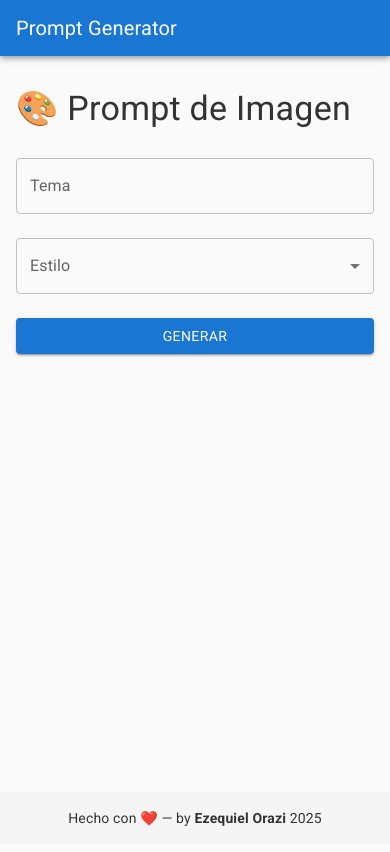
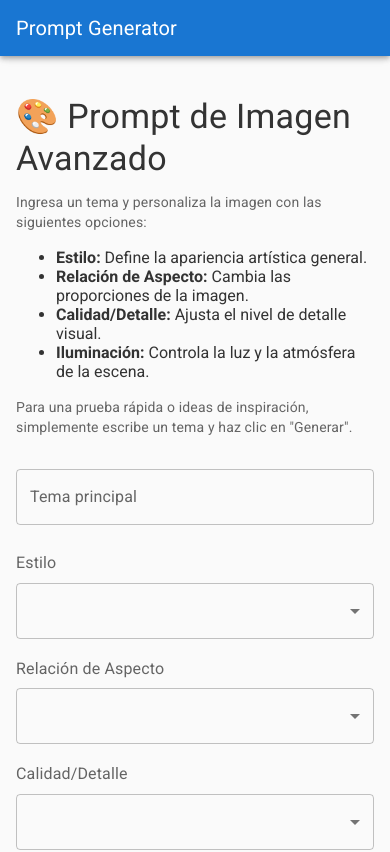
Before and after one commit to Ezzeorazi/prompt-generator-v2, a React (Vite) app: page /imagen in a window 390 px wide. Shown: the top 852 px of the page. Built offline with nearby package versions, Linux system fonts and the light colour scheme; some icons are missing.

Commit message:
Mejoras varias

```diff
--- a/src/App.jsx
+++ b/src/App.jsx
@@ -5,9 +5,12 @@ import Texto from './pages/Texto';
 import Codigo from './pages/Codigo';
 import Navbar from './components/Navbar';
 import Footer from './components/Footer';
-import { Box } from '@mui/material';
+import { Box, useMediaQuery, useTheme } from '@mui/material';
 
 export default function App() {
+    const theme = useTheme();
+    const isMobile = useMediaQuery(theme.breakpoints.down('sm'));
+
     return (
         <Box
             sx={{
@@ -18,8 +21,8 @@ export default function App() {
         >
             <Navbar />
 
-      {/* Contenedor del contenido principal */}
-      <Box sx={{ flex: 1 }}>
+            {/* Contenedor del contenido principal con padding superior en móvil */}
+            <Box sx={{ flex: 1, paddingTop: isMobile ? '64px' : '0' }}>
                 <Routes>
                     <Route path="/" element={<Home />} />
                     <Route path="/imagen" element={<Imagen />} />
--- a/src/components/Navbar.jsx
+++ b/src/components/Navbar.jsx
@@ -1,7 +1,7 @@
-import { useState } from 'react';
+import { useState, useEffect } from 'react';
 import {
     AppBar, Toolbar, Typography, IconButton, Drawer,
-  List, ListItem, ListItemButton, ListItemText, Box
+    List, ListItem, ListItemButton, ListItemText, Box, useMediaQuery, useTheme, Button
 } from '@mui/material';
 import MenuIcon from '@mui/icons-material/Menu';
 import { Link } from 'react-router-dom';
@@ -16,6 +16,8 @@ const sections = [
 
 function Navbar() {
     const [open, setOpen] = useState(false);
+    const theme = useTheme();
+    const isMobile = useMediaQuery(theme.breakpoints.down('sm')); // Define el breakpoint para móvil
 
     const toggleDrawer = (state) => () => {
         setOpen(state);
@@ -23,15 +25,25 @@ function Navbar() {
 
     return (
         <>
-      <AppBar position="static">
+            <AppBar position={isMobile ? "fixed" : "static"}> {/* Fija la AppBar en móvil */}
                 <Toolbar sx={{ display: 'flex', justifyContent: 'space-between' }}>
                     <Typography variant="h6" component={Link} to="/" sx={{ textDecoration: 'none', color: 'inherit' }}>
                         Prompt Generator
                     </Typography>
 
+                    {isMobile ? (
                         <IconButton color="inherit" edge="end" onClick={toggleDrawer(true)}>
                             <MenuIcon />
                         </IconButton>
+                    ) : (
+                        <Box sx={{ display: 'flex', gap: 2 }}>
+                            {sections.map(({ label, path }) => (
+                                <Button key={path} component={Link} to={path} color="inherit">
+                                    {label}
+                                </Button>
+                            ))}
+                        </Box>
+                    )}
                 </Toolbar>
             </AppBar>
 
--- a/src/pages/Codigo.jsx
+++ b/src/pages/Codigo.jsx
@@ -1,20 +1,31 @@
 import { useState } from 'react';
 import {
   Container, Typography, Box, TextField,
-  Select, MenuItem, Button, FormControl, InputLabel,
-  Snackbar, Alert
+  Select, MenuItem, Button, FormControl,
+  Snackbar, Alert, Paper, InputLabel
 } from '@mui/material';
 
-const lenguajes = ['JavaScript', 'Python', 'HTML', 'CSS', 'SQL', 'Java', 'C++', 'React'];
+const lenguajes = ['JavaScript', 'Python', 'HTML', 'CSS', 'SQL', 'Java', 'C++', 'React', 'TypeScript', 'PHP', 'C#', 'Ruby', 'Go', 'Swift', 'Kotlin'];
+const niveles = ['principiante', 'intermedio', 'avanzado'];
+const formatos = ['función', 'clase', 'script', 'componente', 'algoritmo', 'ejemplo completo'];
+const propositos = ['resolver un problema específico', 'mostrar un concepto', 'ejemplo práctico', 'optimizar código existente', 'traducir código'];
 
 export default function Codigo() {
-  const [tema, setTema] = useState('');
+  const [problema, setProblema] = useState('');
   const [lenguaje, setLenguaje] = useState('');
+  const [nivel, setNivel] = useState('');
+  const [formato, setFormato] = useState('');
+  const [proposito, setProposito] = useState('');
   const [prompt, setPrompt] = useState('');
   const [copiado, setCopiado] = useState(false);
 
   const generarPrompt = () => {
-    const p = `Mostrame un ejemplo en ${lenguaje || 'cualquier lenguaje'} que resuelva: "${tema}"`;
+    let p = `Mostrame un ejemplo de código`;
+    if (formato) p += ` como ${formato}`;
+    if (nivel) p += ` para un programador ${nivel}`;
+    if (lenguaje) p += ` en ${lenguaje}`;
+    if (proposito) p += ` para ${proposito}`;
+    p += ` que resuelva: "${problema}"`;
     setPrompt(p);
   };
 
@@ -25,18 +36,27 @@ export default function Codigo() {
 
   return (
     <Container maxWidth="sm" sx={{ py: 4 }}>
-      <Typography variant="h4" gutterBottom>💻 Prompt de Código</Typography>
+      <Typography variant="h4" gutterBottom>💻 Prompt de Código Avanzado</Typography>
+
+      <Typography variant="body2" color="textSecondary" mb={2}>
+        Describe el problema o la idea de código que necesitas.
+        Puedes especificar el lenguaje, el nivel de experiencia del programador al que va dirigido,
+        el formato del código y el propósito del mismo para obtener un prompt más preciso.
+      </Typography>
 
       <TextField
         fullWidth
-        label="Problema o Idea"
+        label="Problema o Idea de Código"
         margin="normal"
-        value={tema}
-        onChange={(e) => setTema(e.target.value)}
+        value={problema}
+        onChange={(e) => setProblema(e.target.value)}
       />
 
-      <FormControl fullWidth margin="normal">
-        <InputLabel>Lenguaje</InputLabel>
+      <Box mt={2}>
+        <Typography variant="subtitle1" color="textSecondary" gutterBottom>
+          Lenguaje de Programación
+        </Typography>
+        <FormControl fullWidth>
           <Select value={lenguaje} onChange={(e) => setLenguaje(e.target.value)}>
             <MenuItem value="">-- Cualquiera --</MenuItem>
             {lenguajes.map((e) => (
@@ -44,16 +64,66 @@ export default function Codigo() {
             ))}
           </Select>
         </FormControl>
+      </Box>
+
+      <Box mt={2}>
+        <Typography variant="subtitle1" color="textSecondary" gutterBottom>
+          Nivel de Experiencia
+        </Typography>
+        <FormControl fullWidth>
+          <Select value={nivel} onChange={(e) => setNivel(e.target.value)}>
+            <MenuItem value="">-- Cualquiera --</MenuItem>
+            {niveles.map((e) => (
+              <MenuItem key={e} value={e}>{e}</MenuItem>
+            ))}
+          </Select>
+        </FormControl>
+      </Box>
+
+      <Box mt={2}>
+        <Typography variant="subtitle1" color="textSecondary" gutterBottom>
+          Formato del Código
+        </Typography>
+        <FormControl fullWidth>
+          <Select value={formato} onChange={(e) => setFormato(e.target.value)}>
+            <MenuItem value="">-- Cualquiera --</MenuItem>
+            {formatos.map((e) => (
+              <MenuItem key={e} value={e}>{e}</MenuItem>
+            ))}
+          </Select>
+        </FormControl>
+      </Box>
+
+      <Box mt={2}>
+        <Typography variant="subtitle1" color="textSecondary" gutterBottom>
+          Propósito del Código
+        </Typography>
+        <FormControl fullWidth>
+          <Select value={proposito} onChange={(e) => setProposito(e.target.value)}>
+            <MenuItem value="">-- Cualquiera --</MenuItem>
+            {propositos.map((e) => (
+              <MenuItem key={e} value={e}>{e}</MenuItem>
+            ))}
+          </Select>
+        </FormControl>
+      </Box>
 
       <Button variant="contained" color="primary" fullWidth sx={{ mt: 2 }} onClick={generarPrompt}>
-        Generar
+        Generar Prompt
       </Button>
 
       {prompt && (
         <Box mt={4}>
-          <Typography variant="h6">Prompt generado:</Typography>
-          <Typography variant="body1" sx={{ my: 2 }}>{prompt}</Typography>
+          <Paper sx={{ backgroundColor: '#f0f0f0', p: 2, mb: 1 }}>
+            <Typography variant="body1" sx={{ fontStyle: 'italic', color: '#555' }}>
+              {prompt}
+            </Typography>
+          </Paper>
+
           <Button variant="outlined" onClick={copiar}>📋 Copiar</Button>
+          <Typography variant="body2" color="textSecondary" sx={{ fontStyle: 'italic', mt: 2 }}>
+            Copia el prompt de arriba y pégalo en tu IA de generación de código preferida (por ejemplo, ChatGPT, Copilot, etc.).
+          </Typography>
         </Box>
       )}
 
--- a/src/pages/Home.jsx
+++ b/src/pages/Home.jsx
@@ -5,6 +5,11 @@ export default function Home() {
   return (
     <Container maxWidth="md" sx={{ py: 4 }}>
       <Typography variant="h3" gutterBottom>Bienvenido/a al Generador de Prompts 🤖</Typography>
+
+      <Typography variant="body1" sx={{ mb: 3 }}>
+      Los prompts son las instrucciones o preguntas que le das a un modelo de inteligencia artificial(IA)
+      para obtener una respuesta especìfica. Piensa en ellos como la llave que desbloque el potencial creativo y funcional de IA.
+      </Typography>
 
       <Typography variant="body1" sx={{ mb: 3 }}>
         Esta app te ayuda a crear prompts personalizados para generar <strong>imágenes</strong>, <strong>textos</strong> o <strong>código</strong>.
--- a/src/pages/Imagen.jsx
+++ b/src/pages/Imagen.jsx
@@ -1,8 +1,8 @@
 import { useState } from 'react';
 import {
   Container, Typography, Box, TextField,
-  Select, MenuItem, Button, FormControl, InputLabel,
-  Snackbar, Alert
+  Select, MenuItem, Button, FormControl,
+  Snackbar, Alert, Paper
 } from '@mui/material';
 
 const estilosImagen = [
@@ -11,36 +11,73 @@ const estilosImagen = [
   'pop art', 'doodle', 'low poly', 'noir', 'arte abstracto', 'fantasía épica',
 ];
 
+const relacionesAspecto = ['1:1', '16:9', '9:16', '4:3'];
+const calidadesImagen = ['baja', 'media', 'alta', 'detallada'];
+const iluminaciones = ['luz natural', 'luz de estudio', 'neón', 'atmosférica', 'dramática'];
+
 export default function Imagen() {
   const [tema, setTema] = useState('');
   const [estilo, setEstilo] = useState('');
+  const [aspecto, setAspecto] = useState('');
+  const [calidad, setCalidad] = useState('');
+  const [iluminacion, setIluminacion] = useState('');
   const [prompt, setPrompt] = useState('');
-  const [copiado, setCopiado] = useState(false); // <- Snackbar state
+  const [copiado, setCopiado] = useState(false);
 
   const generarPrompt = () => {
-    const p = `Generá una imagen en estilo ${estilo || 'libre'} que represente: "${tema}"`;
+    let p = `Generá una imagen`;
+    if (estilo) p += ` en estilo ${estilo}`;
+    if (aspecto) p += ` con relación de aspecto ${aspecto}`;
+    if (calidad) p += ` con calidad ${calidad}`;
+    if (iluminacion) p += ` con iluminación ${iluminacion}`;
+    p += ` que represente: "${tema}"`;
     setPrompt(p);
   };
 
   const copiar = () => {
     navigator.clipboard.writeText(prompt);
-    setCopiado(true); // Mostrar snackbar
+    setCopiado(true);
   };
 
   return (
     <Container maxWidth="sm" sx={{ py: 4 }}>
-      <Typography variant="h4" gutterBottom>🎨 Prompt de Imagen</Typography>
+      <Typography variant="h4" gutterBottom>🎨 Prompt de Imagen Avanzado</Typography>
+
+      <Typography variant="body2" color="textSecondary" mb={1}>
+        Ingresa un tema y personaliza la imagen con las siguientes opciones:
+      </Typography>
+      <ul>
+        <li>
+          <strong>Estilo:</strong> Define la apariencia artística general.
+        </li>
+        <li>
+          <strong>Relación de Aspecto:</strong> Cambia las proporciones de la imagen.
+        </li>
+        <li>
+          <strong>Calidad/Detalle:</strong> Ajusta el nivel de detalle visual.
+        </li>
+        <li>
+          <strong>Iluminación:</strong> Controla la luz y la atmósfera de la escena.
+        </li>
+      </ul>
+      <Typography variant="body2" color="textSecondary" mb={2} mt={1}>
+        Para una prueba rápida o ideas de inspiración, simplemente escribe un tema y haz clic en "Generar".
+      </Typography>
 
       <TextField
         fullWidth
-        label="Tema"
+        label="Tema principal"
         margin="normal"
         value={tema}
         onChange={(e) => setTema(e.target.value)}
       />
 
-      <FormControl fullWidth margin="normal">
-        <InputLabel>Estilo</InputLabel>
+      {/* ... (Los componentes Box y FormControl para los Select) ... */}
+      <Box mt={2}>
+        <Typography variant="subtitle1" color="textSecondary" gutterBottom>
+          Estilo
+        </Typography>
+        <FormControl fullWidth>
           <Select value={estilo} onChange={(e) => setEstilo(e.target.value)}>
             <MenuItem value="">-- Cualquiera --</MenuItem>
             {estilosImagen.map((e) => (
@@ -48,6 +85,49 @@ export default function Imagen() {
             ))}
           </Select>
         </FormControl>
+      </Box>
+
+      <Box mt={2}>
+        <Typography variant="subtitle1" color="textSecondary" gutterBottom>
+          Relación de Aspecto
+        </Typography>
+        <FormControl fullWidth>
+          <Select value={aspecto} onChange={(e) => setAspecto(e.target.value)}>
+            <MenuItem value="">-- Predeterminado --</MenuItem>
+            {relacionesAspecto.map((e) => (
+              <MenuItem key={e} value={e}>{e}</MenuItem>
+            ))}
+          </Select>
+        </FormControl>
+      </Box>
+
+      <Box mt={2}>
+        <Typography variant="subtitle1" color="textSecondary" gutterBottom>
+          Calidad/Detalle
+        </Typography>
+        <FormControl fullWidth>
+          <Select value={calidad} onChange={(e) => setCalidad(e.target.value)}>
+            <MenuItem value="">-- Predeterminado --</MenuItem>
+            {calidadesImagen.map((e) => (
+              <MenuItem key={e} value={e}>{e}</MenuItem>
+            ))}
+          </Select>
+        </FormControl>
+      </Box>
+
+      <Box mt={2}>
+        <Typography variant="subtitle1" color="textSecondary" gutterBottom>
+          Iluminación
+        </Typography>
+        <FormControl fullWidth>
+          <Select value={iluminacion} onChange={(e) => setIluminacion(e.target.value)}>
+            <MenuItem value="">-- Predeterminado --</MenuItem>
+            {iluminaciones.map((e) => (
+              <MenuItem key={e} value={e}>{e}</MenuItem>
+            ))}
+          </Select>
+        </FormControl>
+      </Box>
 
       <Button variant="contained" color="primary" fullWidth sx={{ mt: 2 }} onClick={generarPrompt}>
         Generar
@@ -55,13 +135,18 @@ export default function Imagen() {
 
       {prompt && (
         <Box mt={4}>
-          <Typography variant="h6">Prompt generado:</Typography>
-          <Typography variant="body1" sx={{ my: 2 }}>{prompt}</Typography>
+          <Paper sx={{ backgroundColor: '#f0f0f0', p: 2, mb: 1 }}>
+            <Typography variant="body1" sx={{ fontStyle: 'italic', color: '#555' }}>
+              {prompt}
+            </Typography>
+          </Paper>
           <Button variant="outlined" onClick={copiar}>📋 Copiar</Button>
+          <Typography variant="body2" color="textSecondary" sx={{ fontStyle: 'italic', mt: 2 }}>
+            Copia el prompt de arriba y pégalo en tu IA de generación de imágenes preferida (por ejemplo, DALL-E, Midjourney, Stable Diffusion, etc.).
+          </Typography>
         </Box>
       )}
 
-      {/* Snackbar */}
       <Snackbar
         open={copiado}
         autoHideDuration={2000}
--- a/src/pages/Texto.jsx
+++ b/src/pages/Texto.jsx
@@ -1,8 +1,8 @@
 import { useState } from 'react';
 import {
   Container, Typography, Box, TextField,
-  Select, MenuItem, Button, FormControl, InputLabel,
-  Snackbar, Alert
+  Select, MenuItem, Button, FormControl,
+  Snackbar, Alert, Paper
 } from '@mui/material';
 
 const estilosTexto = [
@@ -15,9 +15,13 @@ export default function Texto() {
   const [estilo, setEstilo] = useState('');
   const [prompt, setPrompt] = useState('');
   const [copiado, setCopiado] = useState(false);
+  const [maxCaracteres, setMaxCaracteres] = useState('');
 
   const generarPrompt = () => {
-    const p = `Escribí un texto ${estilo || 'neutro'} sobre: "${tema}"`;
+    let p = `Escribí un texto ${estilo || 'neutro'} sobre: "${tema}"`;
+    if (maxCaracteres) {
+      p += ` con un máximo de ${maxCaracteres} caracteres.`;
+    }
     setPrompt(p);
   };
 
@@ -28,18 +32,27 @@ export default function Texto() {
 
   return (
     <Container maxWidth="sm" sx={{ py: 4 }}>
-      <Typography variant="h4" gutterBottom>📝 Prompt de Texto</Typography>
+      <Typography variant="h4" gutterBottom>📝 Prompt de Texto Avanzado</Typography>
+
+      <Typography variant="body2" color="textSecondary" mb={2}>
+        Ingresa un tema y selecciona un estilo para generar un prompt de texto avanzado.
+        Este prompt puede ser utilizado en modelos de lenguaje como ChatGPT para obtener textos creativos y específicos.
+        Opcionalmente, puedes especificar una cantidad máxima de caracteres deseada para el texto generado.
+      </Typography>
 
       <TextField
         fullWidth
-        label="Tema"
+        label="Tema principal del texto"
         margin="normal"
         value={tema}
         onChange={(e) => setTema(e.target.value)}
       />
 
-      <FormControl fullWidth margin="normal">
-        <InputLabel>Estilo</InputLabel>
+      <Box mt={2}>
+        <Typography variant="subtitle1" color="textSecondary" gutterBottom>
+          Estilo del texto
+        </Typography>
+        <FormControl fullWidth>
           <Select value={estilo} onChange={(e) => setEstilo(e.target.value)}>
             <MenuItem value="">-- Cualquiera --</MenuItem>
             {estilosTexto.map((e) => (
@@ -47,16 +60,33 @@ export default function Texto() {
             ))}
           </Select>
         </FormControl>
+      </Box>
+
+      <TextField
+        fullWidth
+        label="Máximo de caracteres (opcional)"
+        margin="normal"
+        type="number"
+        value={maxCaracteres}
+        onChange={(e) => setMaxCaracteres(e.target.value)}
+        helperText="Especifica la longitud máxima aproximada del texto."
+      />
 
       <Button variant="contained" color="primary" fullWidth sx={{ mt: 2 }} onClick={generarPrompt}>
-        Generar
+        Generar Prompt
       </Button>
 
       {prompt && (
         <Box mt={4}>
-          <Typography variant="h6">Prompt generado:</Typography>
-          <Typography variant="body1" sx={{ my: 2 }}>{prompt}</Typography>
+          <Paper sx={{ backgroundColor: '#f0f0f0', p: 2, mb: 1 }}>
+            <Typography variant="body1" sx={{ fontStyle: 'italic', color: '#555' }}>
+              {prompt}
+            </Typography>
+          </Paper>
           <Button variant="outlined" onClick={copiar}>📋 Copiar</Button>
+          <Typography variant="body2" color="textSecondary" sx={{ fontStyle: 'italic', mt: 2 }}>
+            Copia el prompt de arriba y pégalo en tu IA de generación de texto preferida (por ejemplo, ChatGPT).
+          </Typography>
         </Box>
       )}
 
```
Lines whose indentation alone changed are shown as unchanged.
